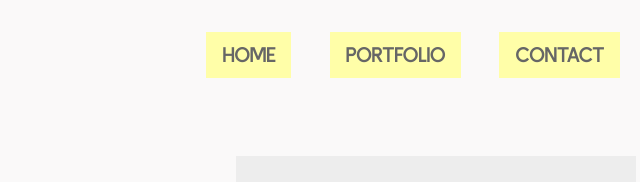
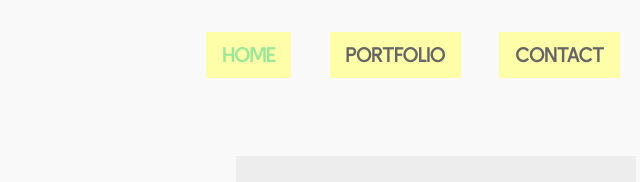
Before and after one commit to ChristopherSab/Tech-Degree-Project-2, a plain HTML site: page index.html in a window 1280 px wide. In both pictures the pointer is over the link "HOME". Shown: the top 182 px of the page, 612-1252 px from the left. Drawn offline with Linux system fonts and the light colour scheme.

Commit message:
Update style.css

```diff
--- a/css/style.css
+++ b/css/style.css
@@ -251,6 +251,10 @@ body {
         padding: 0.5rem 1rem;
     }
 
+    .main-nav a:hover {
+        color: var(--primary);
+    }
+
     .top-container {
         margin: 2rem 1rem;
     }
```
